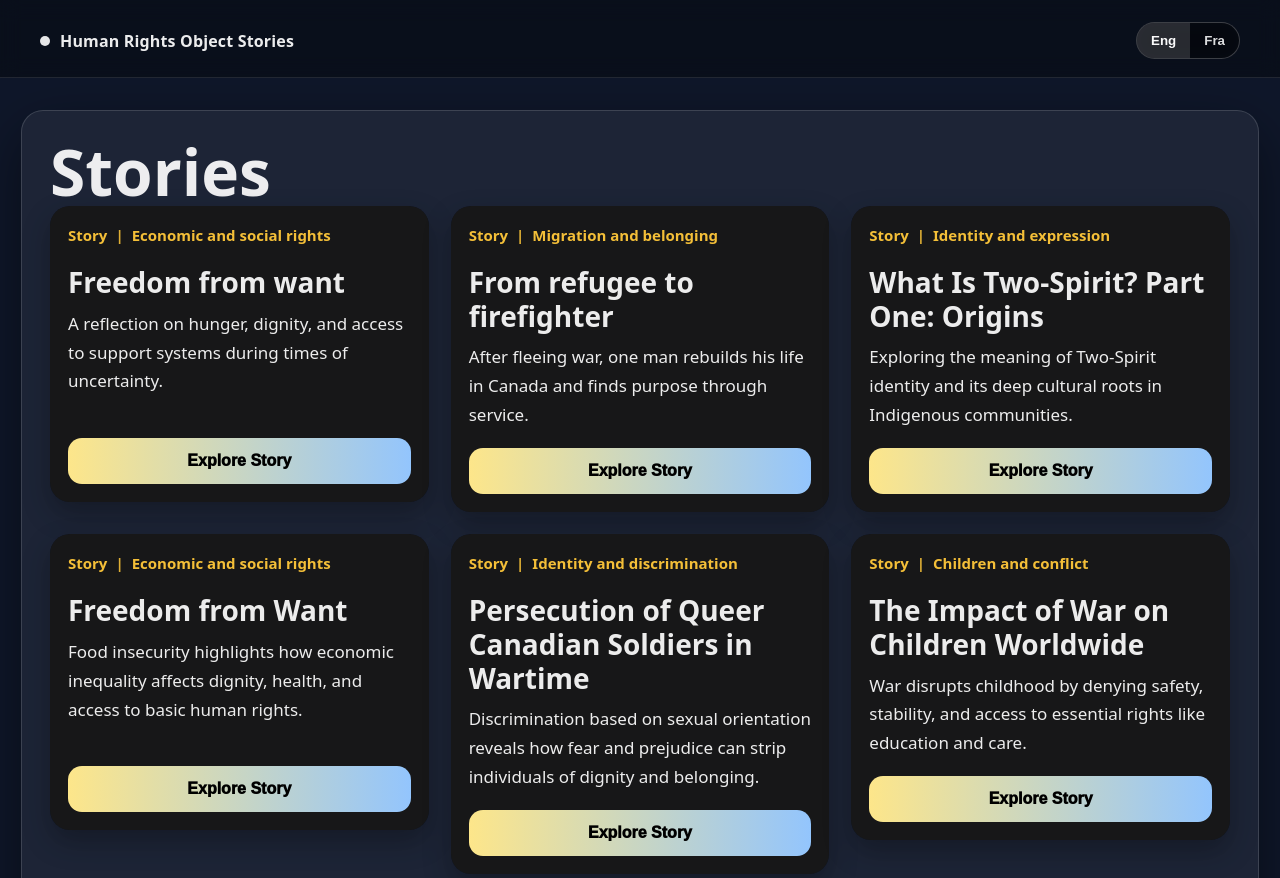
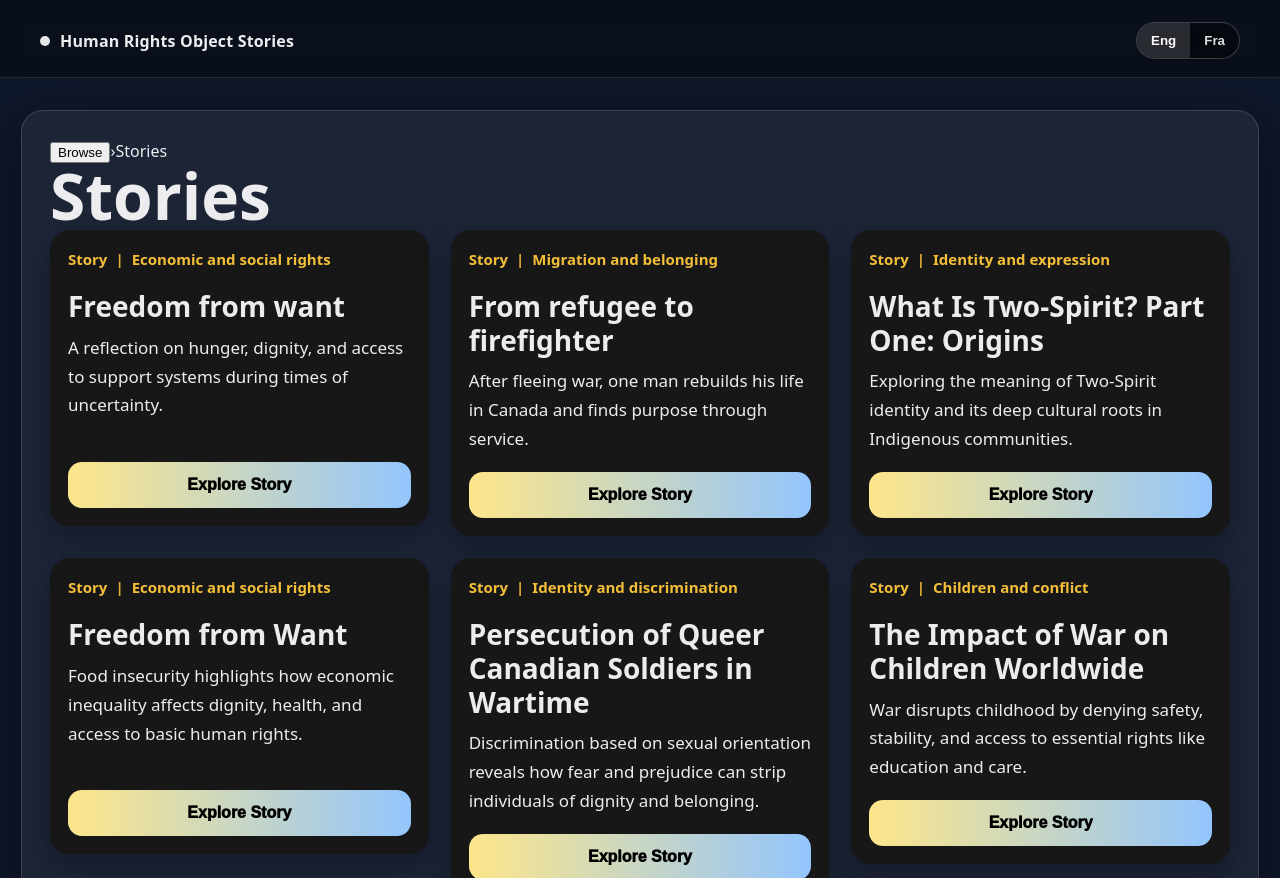
Before and after one commit to jessiettito/Object-Recognition-for-Human-Rights-Storytelling-Web-App, a Vue app in the folder frontend/: page /story in a window 1280 px wide. Built offline with nearby package versions, Linux system fonts and the light colour scheme; a web font is replaced by a local one.

Commit message:
Added empty state for no stories found. Made transitions smoother

```diff
--- a/frontend/src/App.vue
+++ b/frontend/src/App.vue
@@ -7,12 +7,15 @@
     />
 
     <!-- Show whichever screen matches the route -->
-    <RouterView v-slot="{ Component }">
-      <component
-        :is="Component"
-        :appTitle="appTitle"
-        :language="currentLanguage"
-      />
+    <RouterView v-slot="{ Component, route }">
+      <Transition name="page" mode="out-in">
+        <component
+          :is="Component"
+          :key="route.path"
+          :appTitle="appTitle"
+          :language="currentLanguage"
+        />
+      </Transition>
     </RouterView>
   </div>
 </template>
@@ -25,3 +28,18 @@ import AppHeader from "./components/Header.vue";
 const appTitle = "Human Rights Object Stories";
 const currentLanguage = ref("en"); // shared language for all screens
 </script>
+
+<style>
+.page-enter-active,
+.page-leave-active {
+  transition: opacity 0.18s ease, transform 0.18s ease;
+}
+.page-enter-from {
+  opacity: 0;
+  transform: translateY(10px);
+}
+.page-leave-to {
+  opacity: 0;
+  transform: translateY(-6px);
+}
+</style>
--- a/frontend/src/presentation/screens/StoryScreen.vue
+++ b/frontend/src/presentation/screens/StoryScreen.vue
@@ -2,9 +2,25 @@
   <main class="screen storySummaryScreen" role="main" aria-label="Story summary screen">
     <section class="contentArea" aria-labelledby="title">
       <div class="modalCard storyWrapper">
+
+        <!-- Breadcrumb -->
+        <nav class="breadcrumb" aria-label="Breadcrumb">
+          <button class="breadcrumbLink" type="button" @click="goToList">{{ screenText.browse }}</button>
+          <span class="breadcrumbSep">›</span>
+          <span v-if="objectLabel" class="breadcrumbLink" @click="goToObjectStories">{{ objectLabel }}</span>
+          <template v-if="objectLabel && themeLabel">
+            <span class="breadcrumbSep">›</span>
+            <span class="breadcrumbCurrent">{{ themeLabel }}</span>
+          </template>
+          <span v-else-if="themeLabel" class="breadcrumbCurrent">{{ themeLabel }}</span>
+          <span v-else-if="objectLabel" class="breadcrumbCurrent"></span>
+          <span v-else class="breadcrumbCurrent">{{ screenText.title }}</span>
+        </nav>
+
         <h1 id="title" class="screenTitle">{{ screenText.title }}</h1>
 
-        <div class="storiesGrid">
+        <!-- Stories grid -->
+        <div v-if="stories.length" class="storiesGrid">
           <article
             v-for="story in stories"
             :key="story.id"
@@ -34,8 +50,15 @@
           </article>
         </div>
 
-        <div class="modalButtons">
+        <!-- Empty state -->
+        <div v-else class="emptyState">
+          <p class="emptyIcon">📭</p>
+          <p class="emptyTitle">{{ screenText.emptyTitle }}</p>
+          <p class="emptySubtext">{{ screenText.emptySubtext }}</p>
+          <button class="mainButton" type="button" @click="goToList">{{ screenText.list }}</button>
+        </div>
 
+        <div v-if="stories.length" class="modalButtons">
           <button class="mainButton startButton" type="button" @click="goToList">
             {{ screenText.list }}
           </button>
@@ -50,6 +73,8 @@ import { computed } from "vue";
 import { useRoute, useRouter } from "vue-router";
 import { sampleStories } from "../../data/SampleStories";
 import { objectThemeMap } from "../../data/ObjectThemeMap.js";
+import { objects } from "../../data/Objects.js";
+import { themes } from "../../data/Themes.js";
 
 const props = defineProps({
   language: { type: String, default: "en" },
@@ -65,6 +90,9 @@ const textByLanguage = {
     by: "By",
     explore: "Explore Story",
     list: "Back to List",
+    browse: "Browse",
+    emptyTitle: "No stories found",
+    emptySubtext: "Try exploring a different object or theme.",
   },
   fr: {
     title: "Histoires",
@@ -72,6 +100,9 @@ const textByLanguage = {
     by: "Par",
     explore: "Explorer l'histoire",
     list: "Retour à la liste",
+    browse: "Parcourir",
+    emptyTitle: "Aucune histoire trouvée",
+    emptySubtext: "Essayez un autre objet ou thème.",
   },
 };
 
```
